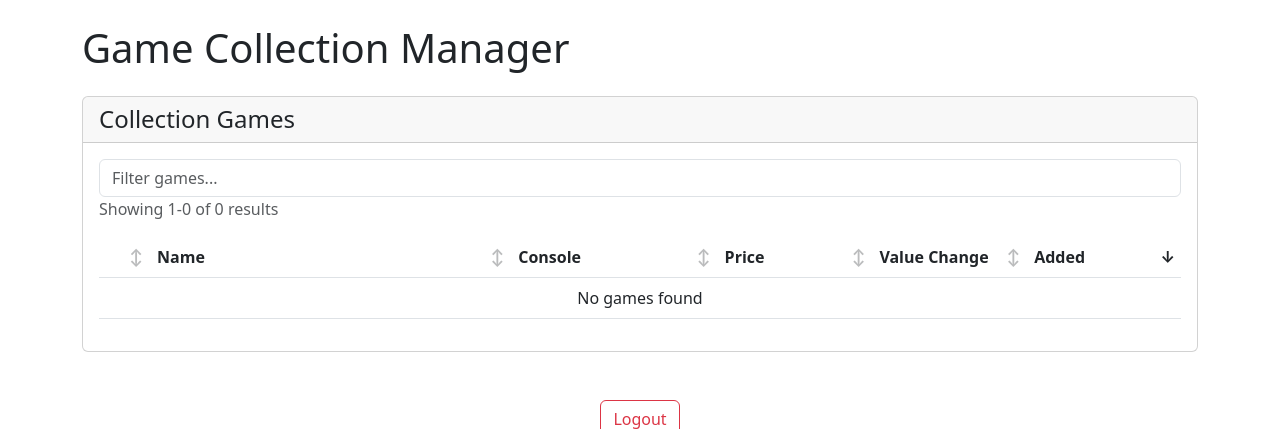
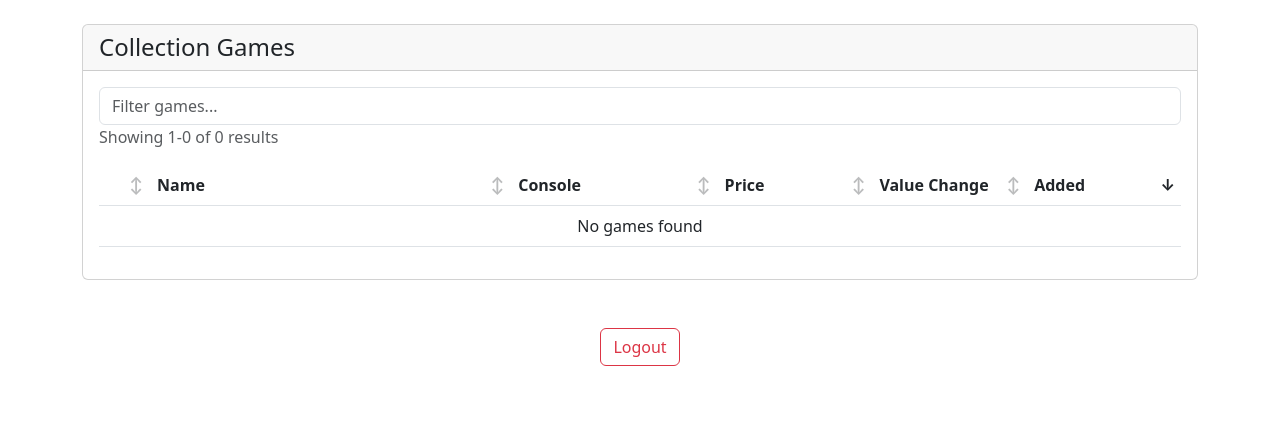
Before and after one commit to rgantt/collecting-tools, a Flask app: page / in a window 1280 px wide. Shown: the top 429 px of the page. Run offline with Flask 3, Linux system fonts and the light colour scheme; the visitor is signed in with stand-in values (Sample User, id 1); data that the repository does not hold is empty.

Commit message:
Free up more ATF real estate

```diff
--- a/collecting-tools-web/app/templates/index.html
+++ b/collecting-tools-web/app/templates/index.html
@@ -233,9 +233,6 @@
 </head>
 <body>
     <div class="container py-4">
-        <h1 class="mb-4">Game Collection Manager</h1>
-
-        <!-- Collection Games -->
         <div class="card mb-4">
             <div class="card-header">
                 <h2 class="h4 mb-0">Collection Games</h2>
```
